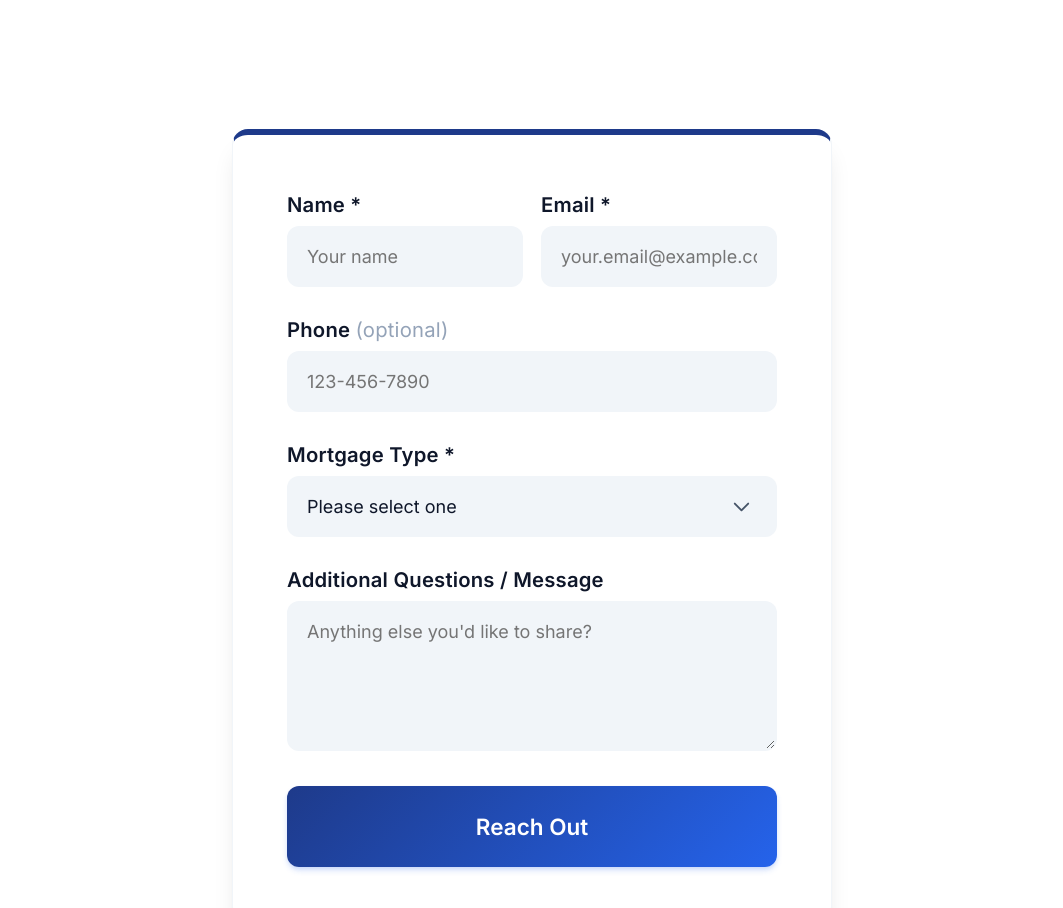
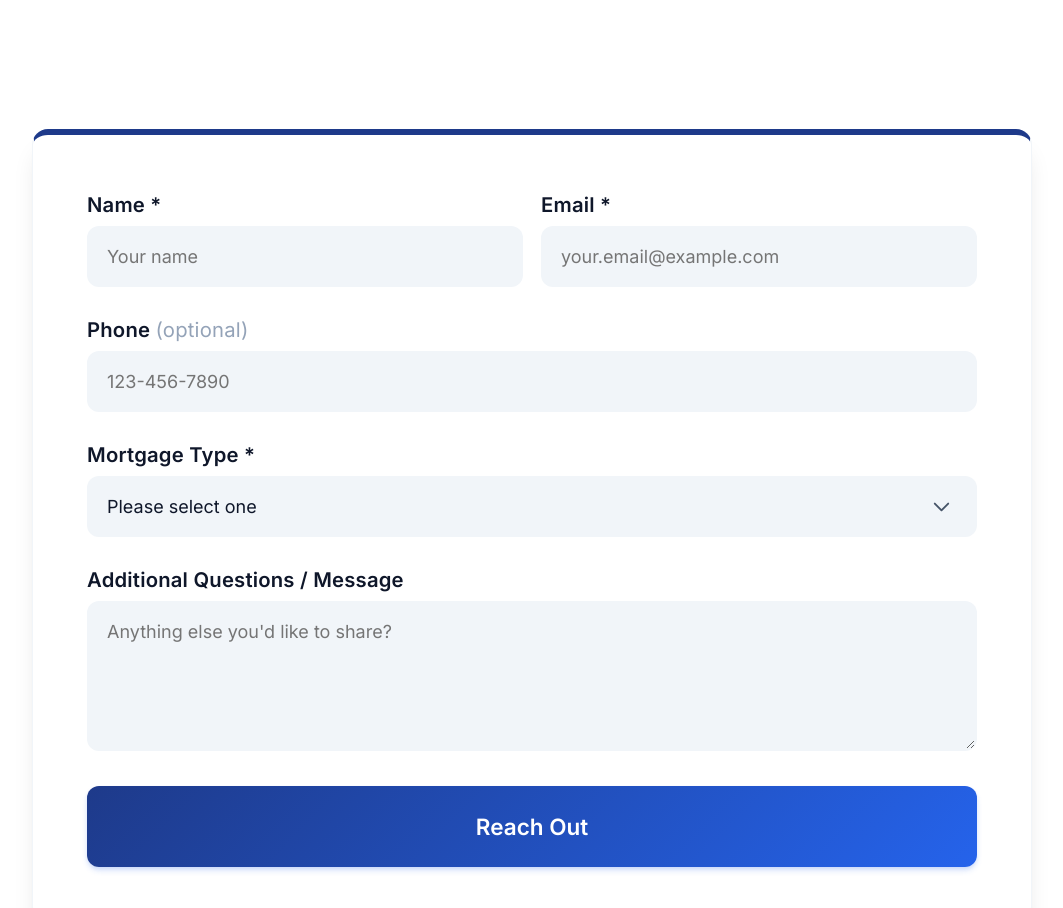
Before and after one commit to nazgul212/acceptance_website, a plain HTML site: page contact-apply.html in a window 1280 px wide. Shown: the part 680-1588 px from the top of the page, without its empty margins (108-1171 px from the left). Drawn offline with Linux system fonts and the light colour scheme.

Commit message:
Expand contact form width

```diff
--- a/assets/styles.css
+++ b/assets/styles.css
@@ -527,7 +527,7 @@ li {
    FORMS - Modern & Friendly
    =================================== */
 .form {
-    max-width: 700px;
+    max-width: 1100px;
     margin: 0 auto;
     background-color: var(--color-bg-primary);
     padding: var(--spacing-2xl);
--- a/contact-apply.html
+++ b/contact-apply.html
@@ -88,7 +88,7 @@
     <!-- Contact Form Section -->
     <section class="section">
         <div class="container">
-            <div style="max-width: 600px; margin: 0 auto;">
+            <div style="max-width: 1000px; margin: 0 auto;">
                 <form id="contact-form" class="form">
                     <!-- Contact Info Row -->
                     <div class="form__row">
```
